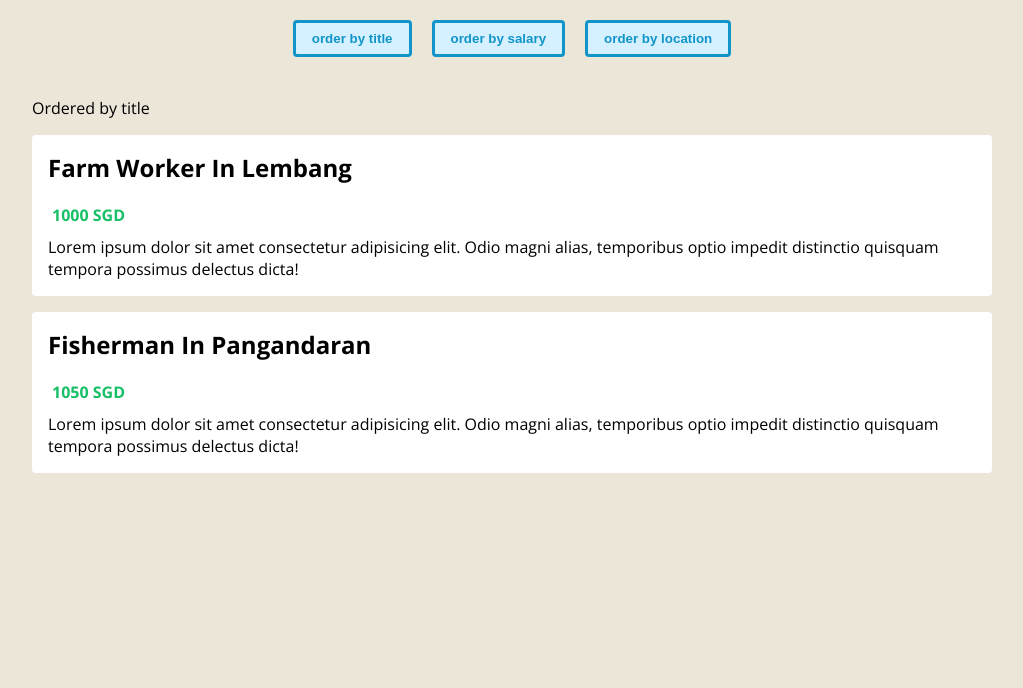
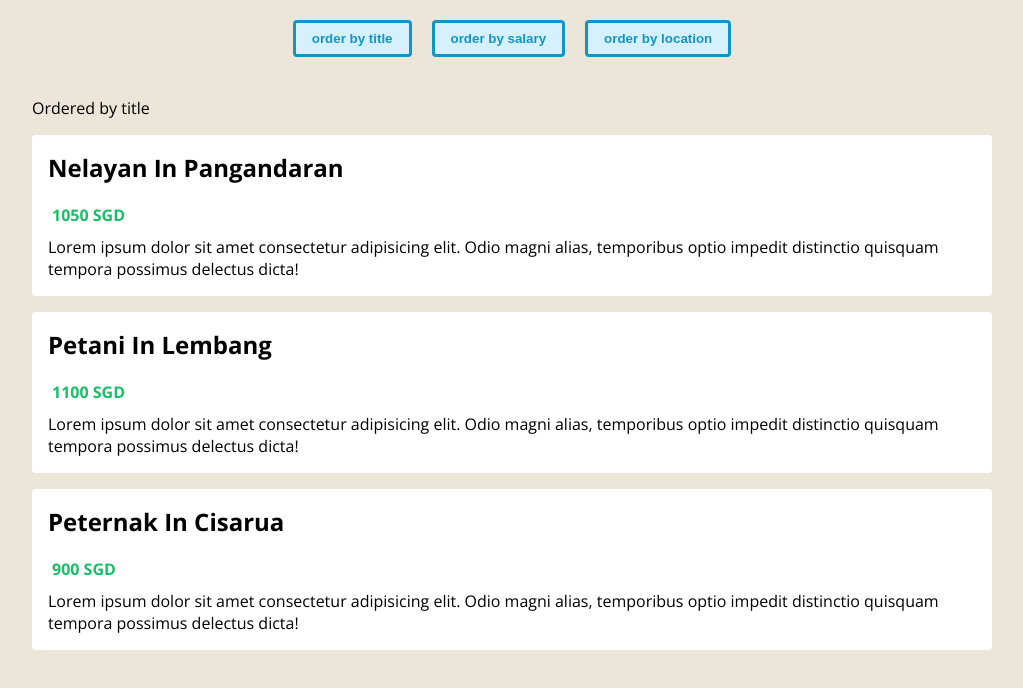
Before and after one commit to giffarialfarizy/vue3-typescript, a Vue app: page / in a window 1280 px wide. Shown: the top 688 px of the page, without its empty margins (128-1151 px from the left). Built offline with nearby package versions, Linux system fonts and the light colour scheme.

Commit message:
✨ Enhance sorting

```diff
--- a/src/App.vue
+++ b/src/App.vue
@@ -25,15 +25,21 @@
   setup() {
     const jobs = ref<Job[]>([
       {
-        title: "Farm worker",
+        title: "Petani",
         location: "Lembang",
-        salary: 1000,
+        salary: 1100,
         id: "2",
       },
       {
-        title: "Fisherman",
+        title: "Nelayan",
         location: "Pangandaran",
         salary: 1050,
+        id: "1",
+      },
+      {
+        title: "Peternak",
+        location: "Cisarua",
+        salary: 900,
         id: "1",
       },
     ]);
--- a/src/components/JobsList.vue
+++ b/src/components/JobsList.vue
@@ -2,8 +2,8 @@
 <template>
   <div class="job-list">
     <p>Ordered by {{ order }}</p>
-    <ul>
-      <li v-for="job in jobs" :key="job.id">
+    <transition-group name="list" tag="ul">
+      <li v-for="job in orderedJobs" :key="job.id">
         <h2>{{ job.title }} in {{ job.location }}</h2>
         <div class="salary">
           <p>{{ job.salary }} SGD</p>
@@ -14,12 +14,12 @@
           delectus dicta!
         </div>
       </li>
-    </ul>
+    </transition-group>
   </div>
 </template>
 
 <script lang="ts">
-import { defineComponent, PropType } from "vue";
+import { computed, defineComponent, PropType } from "vue";
 import Job from "@/types/Job";
 import OrderTerm from "@/types/OrderTerm";
 
@@ -33,6 +33,15 @@
       required: true,
       type: String as PropType<OrderTerm>,
     },
+  },
+  setup(props) {
+    const orderedJobs = computed(() => {
+      return [...props.jobs].sort((a: Job, b: Job) => {
+        return a[props.order] > b[props.order] ? 1 : -1;
+      });
+    });
+
+    return { orderedJobs };
   },
 });
 </script>
@@ -67,4 +76,7 @@
   font-weight: bold;
   margin: 10px 4px;
 }
+.list-move {
+  transition: all 1s;
+}
 </style>
```
